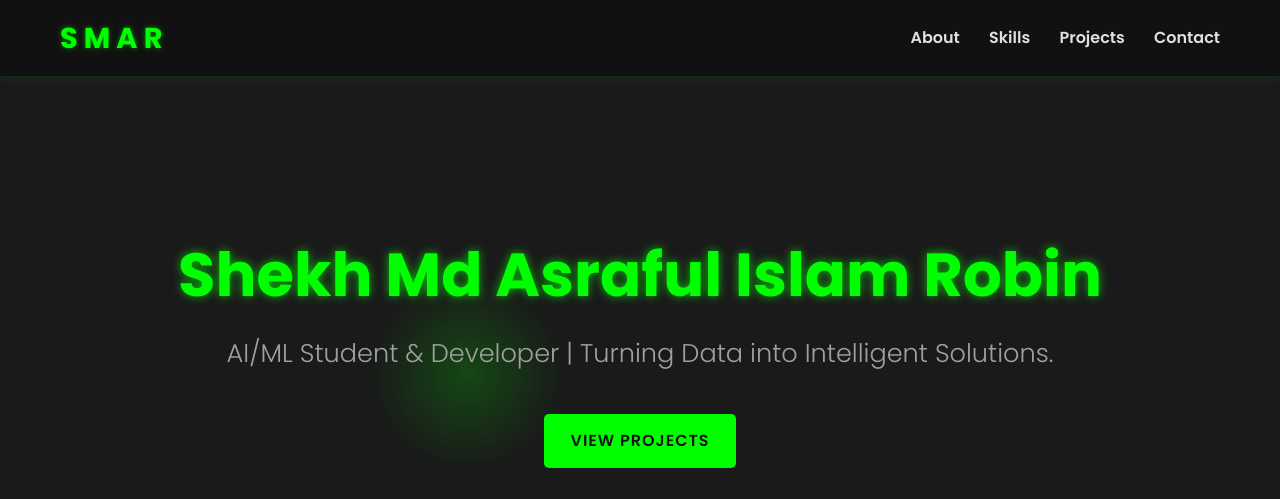
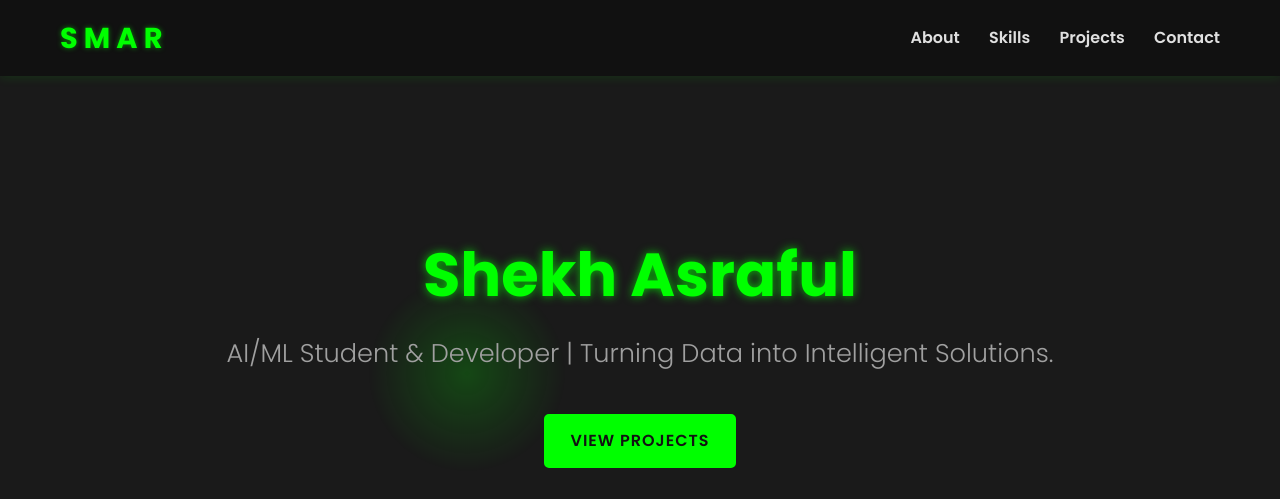
Before and after one commit to asraful098/My-Portfolio, a plain HTML site: page index.html in a window 1280 px wide. Shown: the top 499 px of the page. Drawn offline with nearby package versions, Linux system fonts and the light colour scheme.

Commit message:
Update index.html

```diff
--- a/index.html
+++ b/index.html
@@ -29,7 +29,7 @@
 
     <section id="hero" class="hero-section">
         <div class="container">
-            <h2 class="hero-title" data-aos="fade-up" data-aos-duration="1000">Shekh Md Asraful Islam Robin</h2>
+            <h2 class="hero-title" data-aos="fade-up" data-aos-duration="1000">Shekh Asraful</h2>
             <p class="hero-subtitle" data-aos="fade-up" data-aos-delay="300">AI/ML Student & Developer | Turning Data into Intelligent Solutions.</p>
             <div class="hero-cta" data-aos="fade-up" data-aos-delay="600">
                 <a href="#projects" class="btn btn-primary">View Projects</a>
```
